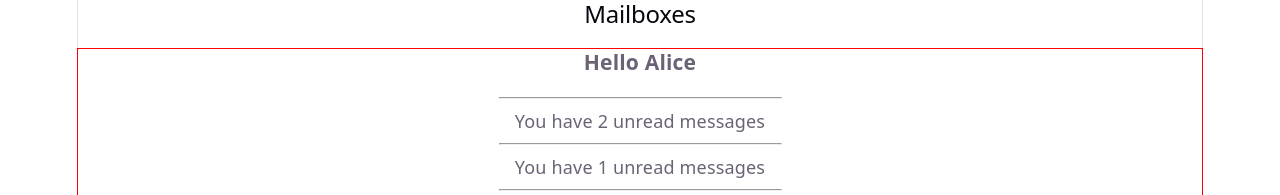
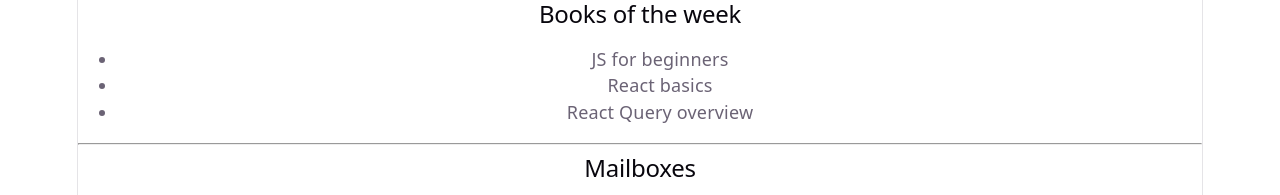
Before and after one commit to maxstepanyukstudy/bc81-react-theory-practice, a React (Vite) app: page / in a window 1280 px wide. Shown: the top 195 px of the page. Built offline with nearby package versions, Linux system fonts and the light colour scheme.

Commit message:
add Books

```diff
--- a/src/components/App/App.tsx
+++ b/src/components/App/App.tsx
@@ -2,10 +2,16 @@ import "./App.css";
 import Product from "../Product/Product";
 import Tests from "../Tests/Tests";
 import Mailbox from "../Mailbox/Mailbox";
+import Books from "../Books/Books";
 
 function App() {
   return (
     <main>
+      <section>
+        <h2>Books of the week</h2>
+        <Books />
+      </section>
+      <hr />
       <section>
         <h2>Mailboxes</h2>
         <Mailbox
--- /dev/null
+++ b/src/components/Books/Books.tsx
@@ -0,0 +1,20 @@
+interface Book {
+  id: string;
+  name: string;
+}
+
+const books: Book[] = [
+  { id: "id-1", name: "JS for beginners" },
+  { id: "id-2", name: "React basics" },
+  { id: "id-3", name: "React Query overview" },
+];
+
+export default function Books() {
+  return (
+    <ul>
+      {books.map((book) => (
+        <li key={book.id}>{book.name}</li>
+      ))}
+    </ul>
+  );
+}
```
